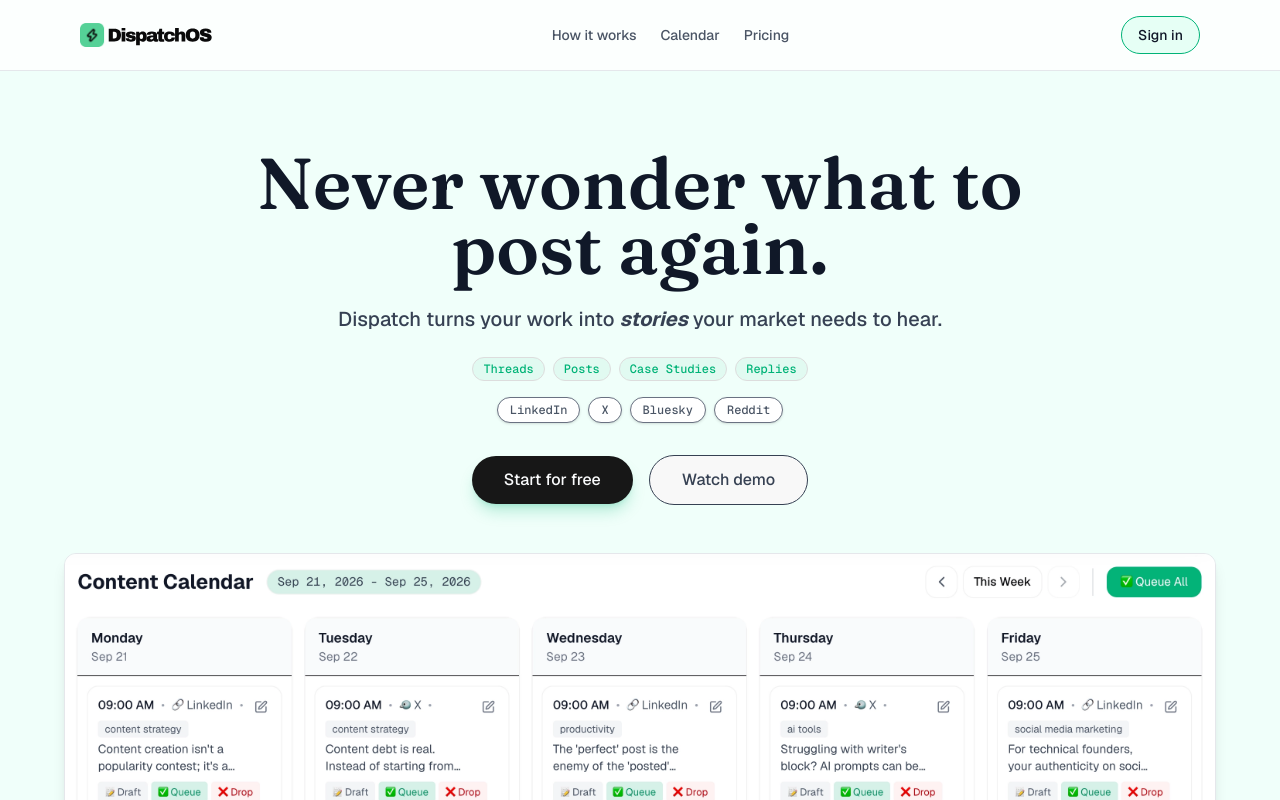
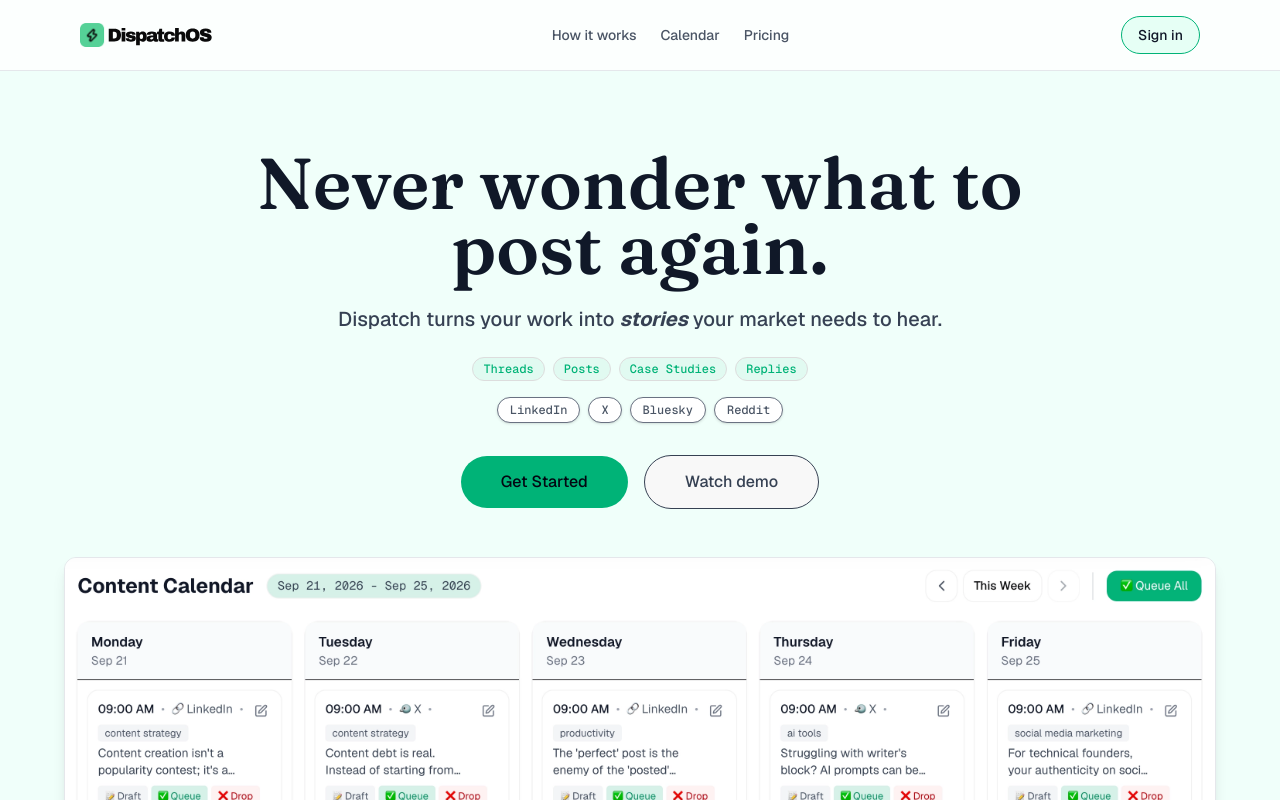
Before and after one commit to rup2701/dispatchOS-marketing, a Next.js app: page / in a window 1280 px wide. Shown: the top 800 px of the page. Built offline with nearby package versions, Linux system fonts and the light colour scheme.

Commit message:
Refactor CTA styles and update button text for improved clarity and consistency

```diff
--- a/app/page.tsx
+++ b/app/page.tsx
@@ -151,15 +151,15 @@
             {/* CTAs */}
             <div className="flex flex-col sm:flex-row items-center justify-center gap-4 mb-10">
               <a
-                href="https://app.dispatchos.com"
-                className="px-8 py-3 bg-[#171717] text-gray-50 font-medium rounded-full hover:bg-[#008d61] transition shadow-lg shadow-[#00b377]/25"
+                href="#pricing"
+                className="px-10 py-3.5  bg-[#00b377] text-gray-950 font-medium rounded-full hover:bg-[#008d61] transition  shadow-[#00b377]/25"
                 style={{ fontFamily: 'var(--font-geist-sans)' }}
               >
-                Start for free
+                Get Started
               </a>
               <a
                 href="#demo"
-                className="px-8 py-3 bg-[#f8f8f8] border text-gray-700 font-medium rounded-full hover:bg-gray-100/50 transition flex items-center gap-2"
+                className="px-10 py-3.5 bg-[#f8f8f8] border text-gray-700 font-medium rounded-full hover:bg-gray-100/50 transition flex items-center gap-2"
                 style={{ fontFamily: 'var(--font-geist-sans)' }}
               >
                 Watch demo
--- a/components/FinalCta.tsx
+++ b/components/FinalCta.tsx
@@ -1,10 +1,10 @@
 export default function FinalCta() {
   return (
     <section className="mx-auto w-[90vw] max-w-[1600px] px-4 py-28 sm:w-[80vw] sm:px-6 sm:py-32 lg:px-8 lg:py-36">
-      <div className="rounded-[28px] border border-[#b7e8d0]  px-6 py-10 text-center text-gray-950 sm:px-10 lg:px-14">
-        <p className="text-xs font-semibold uppercase tracking-[0.18em] text-[#008d61]">
+      <div className="rounded-[28px] border border-[#b7e8d0] bg-[#d6fbea]/25   px-6 py-10 text-center text-gray-950 sm:px-10 lg:px-14 lg:py-16">
+        {/* <p className="text-xs font-semibold uppercase tracking-[0.18em] text-[#008d61]">
           Start shipping content
-        </p>
+        </p> */}
 
         <h2 className="mt-4 text-2xl font-black tracking-tight sm:text-4xl">
           Stop staring at a blank calendar.
@@ -17,13 +17,13 @@
         <div className="mt-8 flex flex-col items-center justify-center gap-4 sm:flex-row">
           <a
             href="/pricing"
-            className="inline-flex items-center justify-center rounded-full bg-[#00b377] px-6 py-3 text-sm font-semibold text-gray-950 transition hover:bg-[#00c885]"
+            className="inline-flex items-center justify-center rounded-full bg-[#00b377] px-10 py-3.5 text-md font-semibold text-gray-950 transition hover:bg-[#00c885]"
           >
             Get started
           </a>
           <a
             href="https://app.dispatchos.dev/login"
-            className="inline-flex items-center justify-center rounded-full border border-[#00b377] bg-[#e6fff5] px-6 py-3 text-sm font-semibold text-gray-900 transition hover:bg-[#d6fbea]"
+            className="inline-flex items-center justify-center rounded-full border border-[#00b377] bg-[#e6fff5] px-10 py-3.5 text-md font-semibold text-gray-900 transition hover:bg-[#d6fbea]"
           >
             Sign in
           </a>
--- a/components/Footer.tsx
+++ b/components/Footer.tsx
@@ -27,27 +27,7 @@
     <footer className="bg-[#eefeee]" style={{ fontFamily: 'var(--font-geist-sans)' }}>
       <div className="mx-auto max-w-6xl px-4 py-12 sm:px-6 lg:px-8">
       <Image src="/dispatchOS-logo.svg" alt="DispatchOS Logo" width={132} height={32} className="inline-block  mb-2" />
-      <p className="text-xs font-medium uppercase tracking-[0.16em] text-gray-500">AI drafts → you approve → it ships.</p>
-        <div className=" hidden rounded-2xl border border-gray-200 bg-gray-50/60 px-4 py-4 sm:px-6">
-          <div className=" flex-col gap-3 sm:flex-row sm:items-center sm:justify-between">
-            <div>
-            </div>
-            <div className="flex flex-col gap-2 sm:flex-row sm:items-center">
-              <a
-                href="https://app.dispatchos.com"
-                className="inline-flex items-center justify-center rounded-full bg-[#00b377] px-4 py-2 text-sm font-medium text-gray-950 transition hover:bg-[#00c885]"
-              >
-                Generate my first week
-              </a>
-              <a
-                href="/pricing"
-                className="inline-flex items-center justify-center rounded-full border border-gray-300 bg-white px-4 py-2 text-sm font-medium text-gray-900 transition hover:bg-gray-100"
-              >
-                Pricing
-              </a>
-            </div>
-          </div>
-        </div>
+      <p className="text-xs font-medium uppercase tracking-[0.16em] text-gray-500 md:mb-16">AI drafts → you approve → it ships.</p>
 
         <div className="mt-12 grid gap-10 md:grid-cols-3">
           <div>
```
